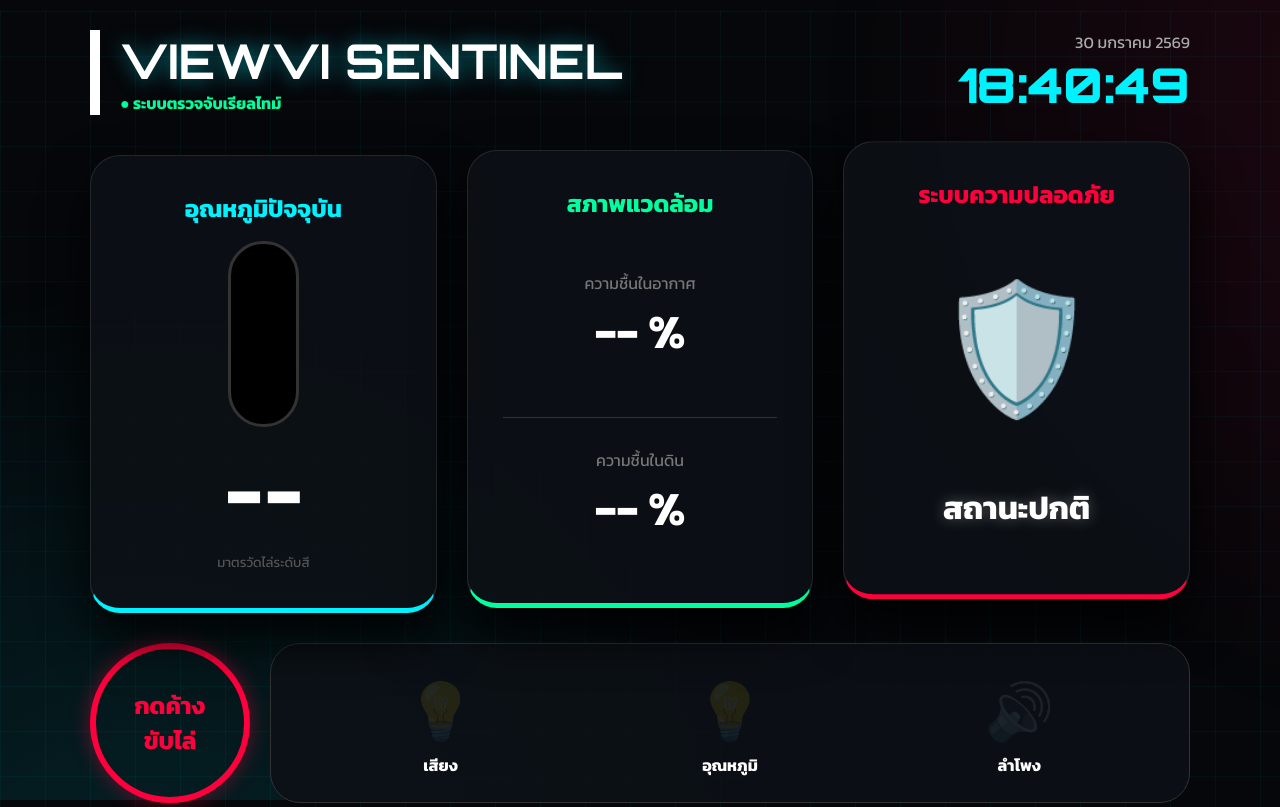
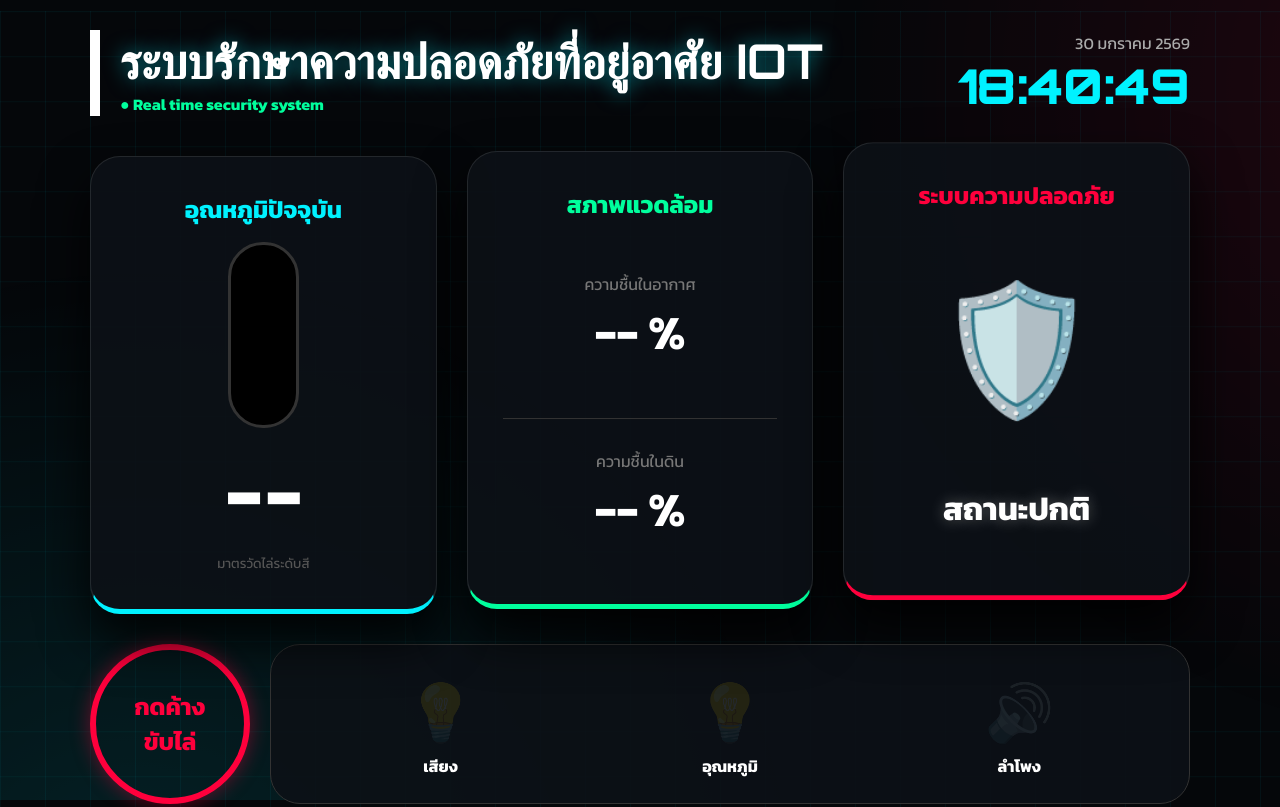
Before and after one commit to 68319090026-art/v, a plain HTML site: page index.html in a window 1280 px wide. Shown: the top 807 px of the page. Drawn offline with Linux system fonts and the light colour scheme; no server answers.

Commit message:
Update index.html

```diff
--- a/index.html
+++ b/index.html
@@ -95,7 +95,7 @@
 
 <div class="dashboard">
     <div class="header">
-        <div><h1>VIEWVI SENTINEL</h1><div style="color:var(--color-env); font-weight:bold;">● ระบบตรวจจับเรียลไทม์</div></div>
+        <div><h1>ระบบรักษาความปลอดภัยที่อยู่อาศัย IOT</h1><div style="color:var(--color-env); font-weight:bold;">● Real time security system</div></div>
         <div style="text-align:right;">
             <div id="date" style="color: #aaa; font-family: 'Kanit';">--/--/----</div>
             <div id="clock">00:00:00</div>
```
